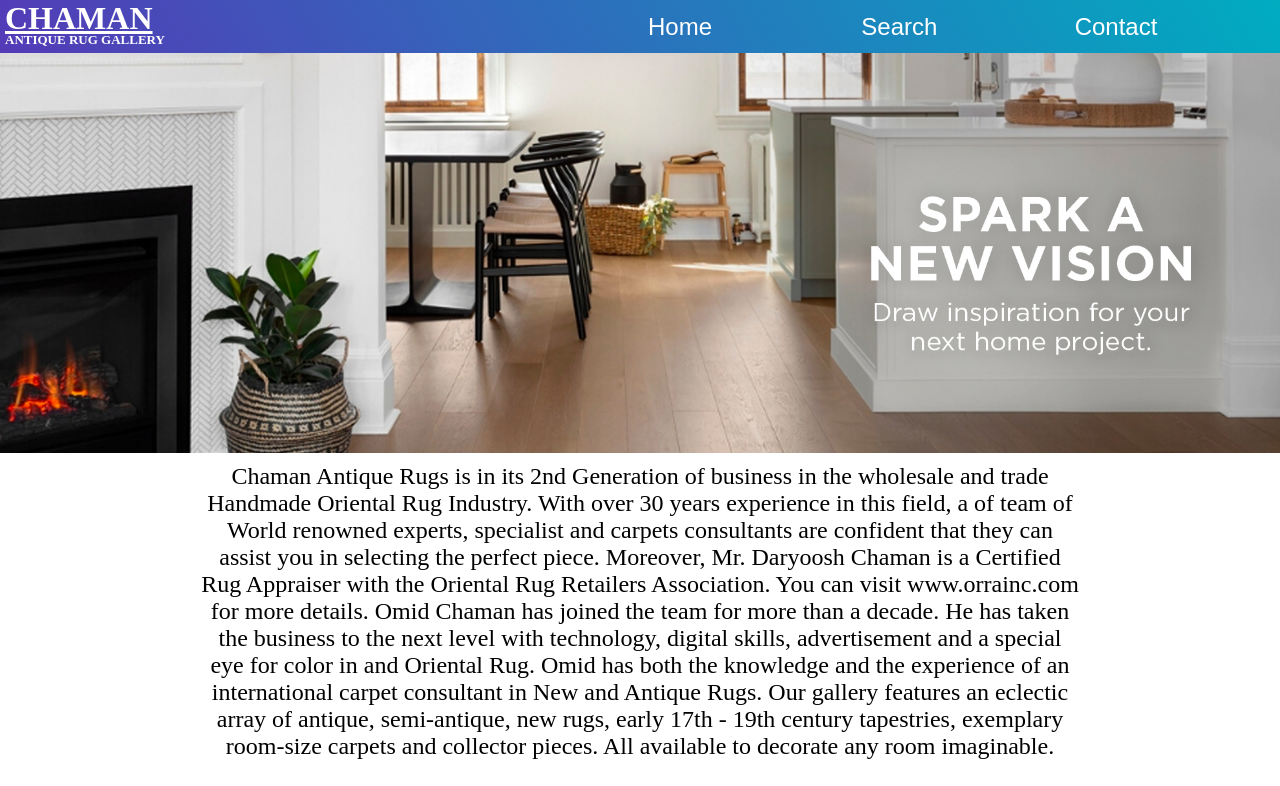
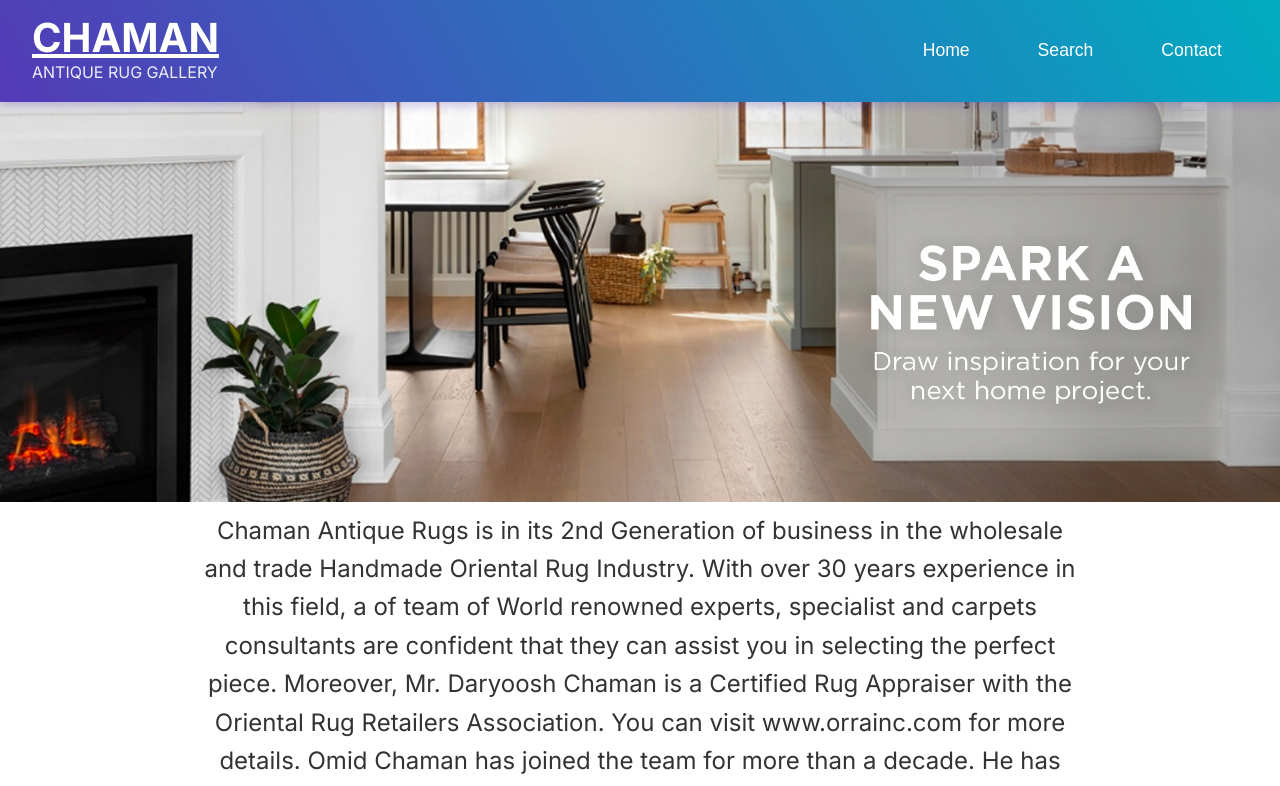
Before and after one commit to Raboogie/antique-carpet-management-app, a React (Vite) app: page / in a window 1280 px wide. Shown: the top 786 px of the page. Built offline with nearby package versions, Linux system fonts and the light colour scheme; no server answers; a web font is replaced by a local one.

Commit message:
NavBar update

```diff
--- a/package.json
+++ b/package.json
@@ -20,6 +20,7 @@
     "@tailwindcss/vite": "^4.0.15",
     "antd": "^5.26.3",
     "firebase": "^11.6.0",
+    "framer-motion": "^12.23.12",
     "react": "^19.0.0",
     "react-dom": "^19.0.0",
     "react-hook-form": "^7.60.0",
--- a/src/Css/UI/NavBar.css
+++ b/src/Css/UI/NavBar.css
@@ -7,7 +7,6 @@
 }
 
 .nav-bar {
-	/*background-color: #61dafb;*/
 	background: linear-gradient(
 		60deg,
 		rgba(84, 58, 183, 1) 0%,
@@ -15,44 +14,229 @@
 	);
 	color: white;
 	display: grid;
-	grid-template-columns: 1fr 1fr;
+	grid-template-columns: 1fr auto;
+	align-items: center;
+	padding: 0.75rem 1rem;
+	position: relative;
+	width: 100%;
+	min-height: 70px;
+	box-shadow: 0 2px 10px rgba(84, 58, 183, 0.2);
+}
+
+.nav-logo {
+	display: flex;
+	flex-direction: column;
+	justify-content: center;
+}
+
+.nav-logo h1 {
+	font-size: clamp(1.5rem, 4vw, 2.5rem);
+	text-decoration: underline;
+	font-weight: 700;
+	margin: 0;
+	line-height: 1.1;
+}
+
+.nav-logo h6 {
+	font-size: clamp(1rem, 2vw, 0.9rem);
+	margin: 0;
+	opacity: 0.9;
+	font-weight: 400;
+}
+
+.nav-bar-menu {
+	position: relative;
 }
 
 .nav-bar-menu ul {
-	/*padding: 0 0 0 200px;*/
-	display: grid;
-	grid-template-columns: repeat(3, 1fr);
-	grid-template-rows: 1fr;
-	padding-top: 5px;
+	display: flex;
+	gap: 0.5rem;
+	align-items: center;
+	flex-wrap: wrap;
+}
+
+.nav-bar-menu li {
+	margin: 0;
 }
 
 .nav-bar-btn {
 	cursor: pointer;
-	font-size: x-large;
+	font-size: clamp(0.9rem, 2.5vw, 1.1rem);
 	color: white;
 	background: transparent;
-	border: none;
-	padding: 0.5rem 0.5rem;
+	border: 2px solid transparent;
+	padding: 0.6rem 1.2rem;
+	border-radius: 25px;
+	font-weight: 500;
+	transition: all 0.3s ease;
+	white-space: nowrap;
+	text-decoration: none;
+	display: inline-block;
 }
 
 .nav-bar-btn:hover {
-	background-color: lightskyblue;
-	border-radius: 3rem;
-	transition: all 0.2s ease-in;
+	background: rgba(255, 255, 255, 0.1);
+	border: 2px solid rgba(255, 255, 255, 0.3);
+	transform: translateY(-2px);
+	box-shadow: 0 5px 15px rgba(0, 0, 0, 0.2);
 }
 
-.nav-logo {
-	padding-left: 5px;
+.nav-bar-btn:active {
+	transform: translateY(0);
 }
 
-.nav-logo h1 {
-	font-size: xx-large;
-	text-decoration: underline;
-	/*font-family: 'Lily Script One', cursive;*/
+/* Mobile Menu Toggle Button */
+.mobile-menu-toggle {
+	display: none;
+	background: transparent;
+	border: none;
+	color: white;
+	font-size: 1.5rem;
+	cursor: pointer;
+	padding: 0.5rem;
+	border-radius: 5px;
+	transition: background-color 0.3s ease;
 }
 
-.nav-logo h6 {
-	font-size: small;
-	margin-top: -5px;
-	padding-bottom: 5px;
+.mobile-menu-toggle:hover {
+	background: rgba(255, 255, 255, 0.1);
 }
+
+.mobile-menu-toggle span {
+	display: block;
+	width: 25px;
+	height: 3px;
+	background: white;
+	margin: 5px 0;
+	transition: 0.3s;
+	border-radius: 2px;
+}
+
+/* Mobile Responsive Design */
+@media (max-width: 768px) {
+	.nav-bar {
+		grid-template-columns: 1fr auto;
+		padding: 0.5rem 1rem;
+		min-height: 60px;
+	}
+
+	.nav-logo h1 {
+		font-size: 1.8rem;
+	}
+
+	.nav-logo h6 {
+		font-size: 0.75rem;
+	}
+
+	.mobile-menu-toggle {
+		display: block;
+	}
+
+	.nav-bar-menu {
+		position: absolute;
+		top: 100%;
+		left: 0;
+		right: 0;
+		background: linear-gradient(
+			60deg,
+			rgba(84, 58, 183, 0.98) 0%,
+			rgba(0, 172, 193, 0.98) 100%
+		);
+		backdrop-filter: blur(10px);
+		transform: translateY(-100%);
+		opacity: 0;
+		visibility: hidden;
+		transition: all 0.3s ease;
+		z-index: 999;
+		border-radius: 0 0 15px 15px;
+		box-shadow: 0 5px 20px rgba(0, 0, 0, 0.2);
+	}
+
+	.nav-bar-menu.active {
+		transform: translateY(0);
+		opacity: 1;
+		visibility: visible;
+	}
+
+	.nav-bar-menu ul {
+		flex-direction: column;
+		padding: 1rem;
+		gap: 0.5rem;
+	}
+
+	.nav-bar-menu li {
+		width: 100%;
+	}
+
+	.nav-bar-btn {
+		width: 100%;
+		text-align: center;
+		padding: 0.8rem 1rem;
+		font-size: 1rem;
+		border-radius: 10px;
+	}
+
+	.nav-bar-btn:hover {
+		background: rgba(255, 255, 255, 0.15);
+		transform: translateY(0);
+	}
+
+	/* Hamburger animation */
+	.mobile-menu-toggle.active span:nth-child(1) {
+		transform: rotate(-45deg) translate(-5px, 6px);
+	}
+
+	.mobile-menu-toggle.active span:nth-child(2) {
+		opacity: 0;
+	}
+
+	.mobile-menu-toggle.active span:nth-child(3) {
+		transform: rotate(45deg) translate(-5px, -6px);
+	}
+}
+
+@media (max-width: 480px) {
+	.nav-bar {
+		padding: 0.5rem 0.75rem;
+	}
+
+	.nav-logo h1 {
+		font-size: 1.5rem;
+	}
+
+	.nav-logo h6 {
+		font-size: 0.7rem;
+	}
+}
+
+/* Tablet optimizations */
+@media (min-width: 769px) and (max-width: 1024px) {
+	.nav-bar {
+		padding: 0.75rem 1.5rem;
+	}
+
+	.nav-bar-menu ul {
+		gap: 0.25rem;
+	}
+
+	.nav-bar-btn {
+		padding: 0.5rem 1rem;
+		font-size: 1rem;
+	}
+}
+
+/* Large screen optimizations */
+@media (min-width: 1200px) {
+	.nav-bar {
+		padding: 1rem 2rem;
+	}
+
+	.nav-bar-menu ul {
+		gap: 1rem;
+	}
+
+	.nav-bar-btn {
+		padding: 0.7rem 1.5rem;
+		font-size: 1.1rem;
+	}
+}
--- a/src/components/UI/NavBar.tsx
+++ b/src/components/UI/NavBar.tsx
@@ -1,23 +1,42 @@
 import { NavBarData } from '../../lib/constants/NavBarData';
 import '../../Css/UI/NavBar.css';
 import { Link } from 'react-router';
-// TODO: Add NavLink instead of Link
+import { useState } from 'react';
 
 export const NavBar = () => {
+	const [isMobileMenuOpen, setIsMobileMenuOpen] = useState(false);
+
+	const toggleMobileMenu = () => {
+		setIsMobileMenuOpen(!isMobileMenuOpen);
+	};
+
+	const closeMobileMenu = () => {
+		setIsMobileMenuOpen(false);
+	};
+
 	return (
-		<>
 		<nav className="nav-bar">
 			<div className="nav-logo">
 				<h1>CHAMAN</h1>
 				<h6>ANTIQUE RUG GALLERY</h6>
 			</div>
 
-				<div className="nav-bar-menu">
+			<button
+				className={`mobile-menu-toggle ${isMobileMenuOpen ? 'active' : ''}`}
+				onClick={toggleMobileMenu}
+				aria-label="Toggle mobile menu"
+			>
+				<span></span>
+				<span></span>
+				<span></span>
+			</button>
+
+			<div className={`nav-bar-menu ${isMobileMenuOpen ? 'active' : ''}`}>
 				<ul>
 					{NavBarData.map(({ id, title, url }) => {
 						return (
 							<li key={id}>
-									<Link to={url}>
+								<Link to={url} onClick={closeMobileMenu}>
 									<button className="nav-bar-btn">
 										{title}
 									</button>
@@ -28,6 +47,5 @@
 				</ul>
 			</div>
 		</nav>
-		</>
 	);
 };
--- a/src/index.css
+++ b/src/index.css
@@ -1,7 +1,126 @@
 @import url('https://fonts.googleapis.com/css2?family=Roboto:wght@400;700&display=swap');
+@import url('https://fonts.googleapis.com/css2?family=Inter:wght@300;400;500;600;700&display=swap');
 
 * {
 	box-sizing: border-box;
 	margin: 0;
 	padding: 0;
 }
+
+html {
+	scroll-behavior: smooth;
+}
+
+body {
+	font-family: 'Inter', 'Roboto', sans-serif;
+	line-height: 1.6;
+	color: #333;
+	overflow-x: hidden;
+}
+
+/* Main Container Layout */
+.main-container {
+	min-height: 100vh;
+	display: flex;
+	flex-direction: column;
+}
+
+/* Sticky Navigation */
+.main-nav {
+	position: sticky;
+	top: 0;
+	z-index: 1000;
+	box-shadow: 0 2px 10px rgba(84, 58, 183, 0.15);
+}
+
+/* Main Content Area */
+.main-content {
+	flex: 1;
+	width: 100%;
+	max-width: 100vw;
+	overflow-x: hidden;
+	box-sizing: border-box;
+}
+
+/* Responsive Container */
+.container {
+	width: 100%;
+	max-width: 1200px;
+	margin: 0 auto;
+	padding: 0 1rem;
+}
+
+/* Responsive Breakpoints */
+@media (min-width: 576px) {
+	.container {
+		max-width: 540px;
+	}
+}
+
+@media (min-width: 768px) {
+	.container {
+		max-width: 720px;
+		padding: 0 1.5rem;
+	}
+}
+
+@media (min-width: 992px) {
+	.container {
+		max-width: 960px;
+		padding: 0 2rem;
+	}
+}
+
+@media (min-width: 1200px) {
+	.container {
+		max-width: 1140px;
+	}
+}
+
+@media (min-width: 1400px) {
+	.container {
+		max-width: 1320px;
+	}
+}
+
+/* Utility Classes */
+.d-block {
+	display: block !important;
+}
+
+.d-none {
+	display: none !important;
+}
+
+.text-center {
+	text-align: center !important;
+}
+
+.w-100 {
+	width: 100% !important;
+}
+
+.h-100 {
+	height: 100% !important;
+}
+
+/* Mobile-first responsive utilities */
+@media (max-width: 767.98px) {
+	.d-md-none {
+		display: none !important;
+	}
+
+	.d-sm-block {
+		display: block !important;
+	}
+}
+
+@media (min-width: 768px) {
+	.d-md-block {
+		display: block !important;
+	}
+
+	.d-sm-none {
+		display: none !important;
+	}
+}
```
Also changed, not shown: 1 other file (tests, documents, lock files or other folders). Lines whose indentation alone changed are shown as unchanged.
